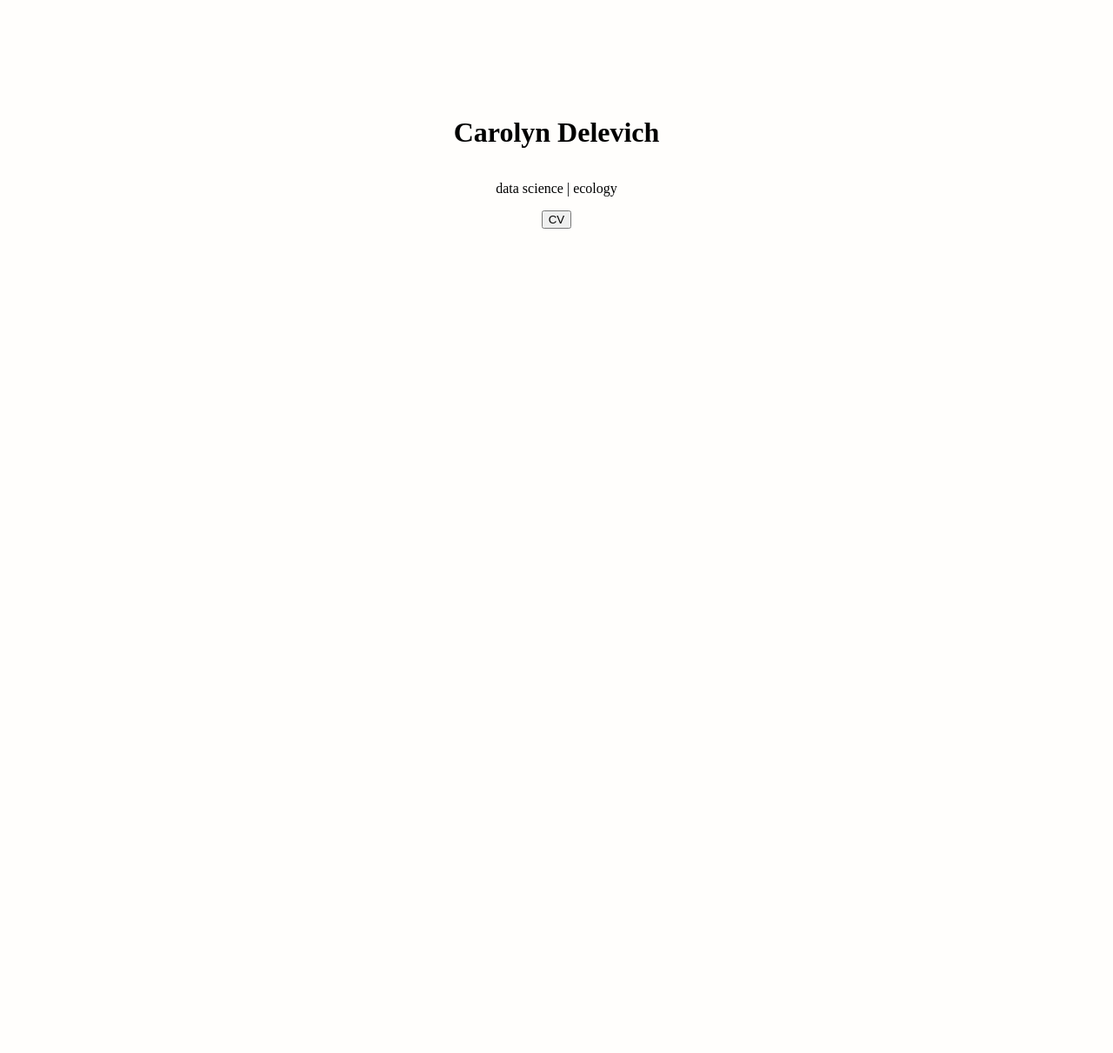
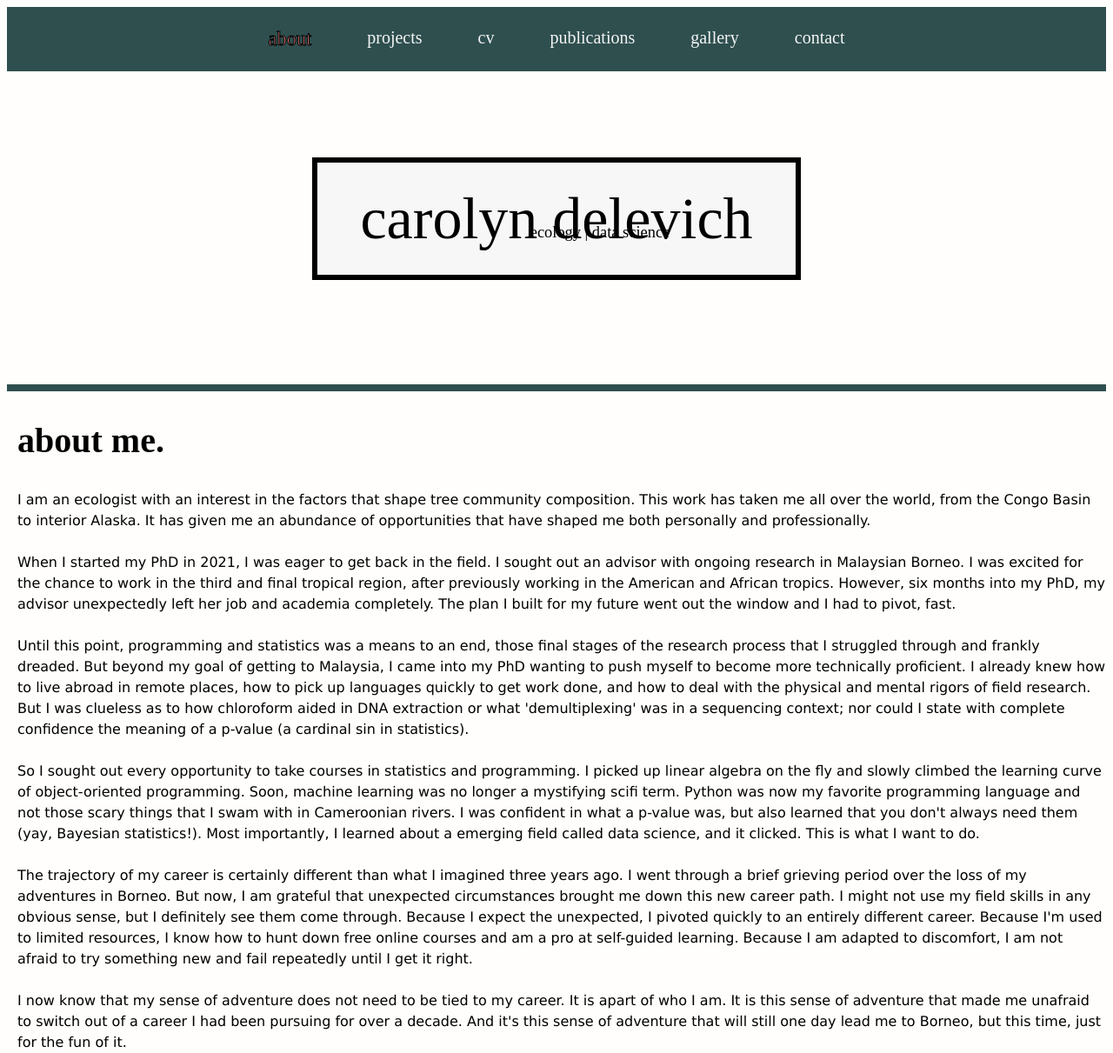
Before and after one commit to cdelevich/carolyndelevich.github.io, a plain HTML site: page index.html in a window 1280 px wide. Shown: the whole page at 87% size. Before the commit the page ends 800 px from the top, so only its background shows below. Drawn offline with Linux system fonts and the light colour scheme; a web font is replaced by a local one.

Commit message:
initial commit

```diff
--- a/index.html
+++ b/index.html
@@ -1,17 +1,65 @@
 <!DOCTYPE html>
 <html>
-<head>
-<link rel="stylesheet" href="wpstyle.css">
-</head>
-<body>
+    <title>about</title>
+    <link rel="stylesheet" href="wpstyle.css">
 
-<div class="hero-image">
-    <div class="hero-text">
-        <h1>Carolyn Delevich</h1>
-        <p>data science | ecology</p>
-        <button>CV</button>
-    </div>
-</div>
+    <!--build navigation pane in a flex container-->
+    <nav id="nav-bar">
+        <ul>
+            <li><a id="current-link" class="nav-link"  href="index.html">about</a></li>
+            <li><a class="nav-link" href="projects.html">projects</a></li>
+            <li><a class="nav-link" href="cv.html">cv</a></li>
+            <li><a class="nav-link" href="publications.html">publications</a></li>
+            <li><a class="nav-link" href="gallery.html">gallery</a></li>
+            <li><a class="nav-link" href="contact.html">contact</a></li>
+        </ul>
+    </nav>
 
-</body>
+    <!--build hero image in flex container-->
+    <section class="hero-image">
+        <div class="hero-text">
+            <div class="large-overlay">carolyn delevich</div>
+                <div class="small-overlay">ecology | data science</div>
+        </div>
+    </section>
+
+    <!--include small border between hero image and start of page-->
+    <body>
+        <div class="border"></div>
+        <section class="main-text">
+            <h1>about me.</h1>
+            <p>I am an ecologist with an interest in the factors that shape tree community composition. This work
+                has taken me all over the world, from the Congo Basin to interior Alaska. It has
+                given me an abundance of opportunities that have shaped me both personally and professionally.</p>
+            <p>When I started my PhD in 2021, I was eager to get back in the field. I sought out an advisor with ongoing
+                research in Malaysian Borneo. I was excited for the chance to work in the third and final tropical
+                region, after previously working in the American and African tropics. However, six months into my
+                PhD, my advisor unexpectedly left her job and academia completely. The plan I built for my future went out the
+                window and I had to pivot, fast.</p>
+            <p>Until this point, programming and statistics was a means to an end, those final stages of the research
+                process that I struggled through and frankly dreaded. But beyond my goal of getting to Malaysia, I came
+                into my PhD wanting to push myself to become more technically proficient. I already knew how to live abroad
+                in remote places, how to pick up languages quickly to get work done, and how to deal with the physical and
+                mental rigors of field research. But I was clueless as to how chloroform aided in DNA extraction or
+                what 'demultiplexing' was in a sequencing context; nor could I state with complete
+                confidence the meaning of a p-value (a cardinal sin in statistics).</p>
+            <p>So I sought out every opportunity to take courses in statistics and programming. I picked up linear algebra
+                on the fly and slowly climbed the learning curve of object-oriented programming. Soon, machine learning
+                was no longer a mystifying scifi term. Python was now my favorite programming language and not those
+                scary things that I swam with in Cameroonian rivers. I was confident in what a p-value was, but
+                also learned that you don't always need them (yay, Bayesian statistics!). Most importantly, I learned
+                about a emerging field called data science, and it clicked. This is what I want to do.</p>
+            <p>The trajectory of my career is certainly different than what I imagined three years ago. I went
+                through a brief grieving period over the loss of my adventures in Borneo. But now, I am grateful that
+                unexpected circumstances brought me down this new career path. I might not use my field skills in any
+                obvious sense, but I definitely see them come through. Because I expect the unexpected, I pivoted
+                quickly to an entirely different career. Because I'm used to limited resources, I know how to hunt
+                down free online courses and am a pro at self-guided learning. Because I am adapted to discomfort, I am
+                not afraid to try something new and fail repeatedly until I get it right.</p>
+            <p>I now know that my sense of adventure does not need to be tied to my career. It is apart of who I am.
+                It is this sense of adventure that made me unafraid to switch out of a career I had been pursuing for
+                over a decade. And it's this sense of adventure that will still one day lead me to Borneo, but this
+                time, just for the fun of it.</p>
+        </section>
+    </body>
 </html>
```
Also changed, not shown: contact.html (added, +26 -0 lines), cv.html (added, +26 -0 lines), gallery.html (added, +26 -0 lines), projects.html (added, +25 -0 lines), publications.html (added, +26 -0 lines).
